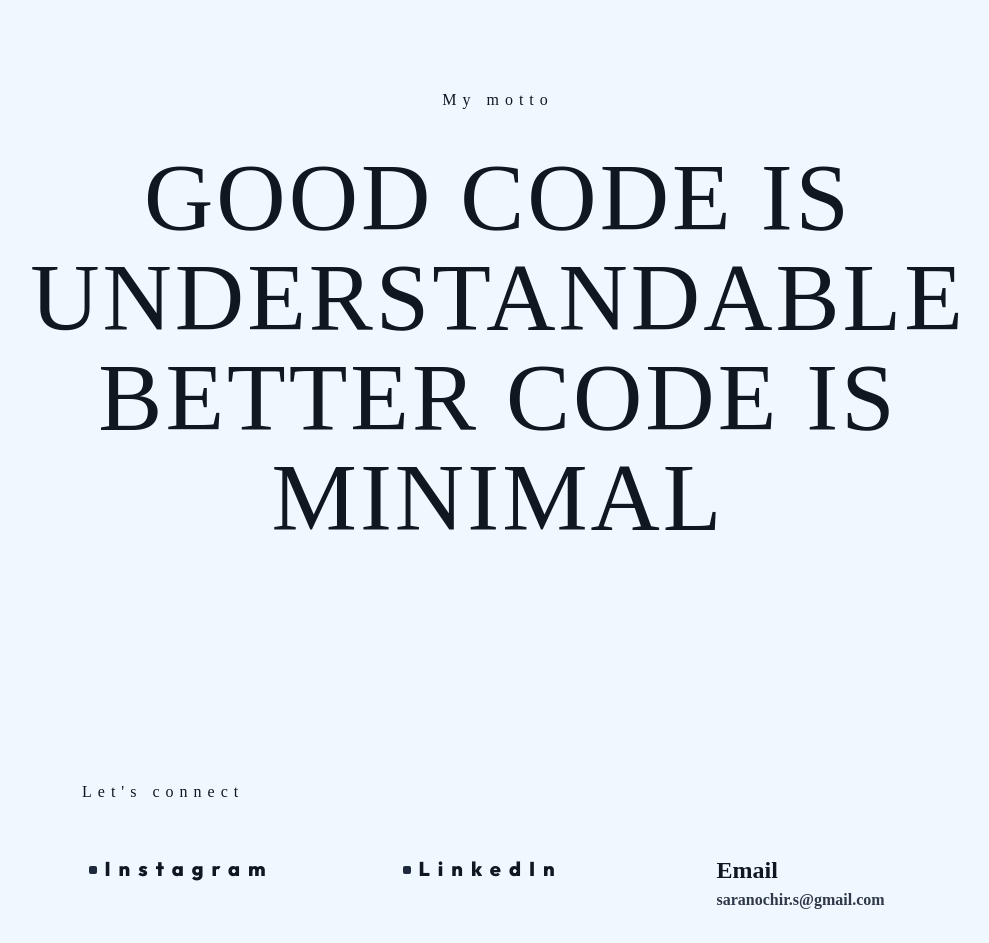
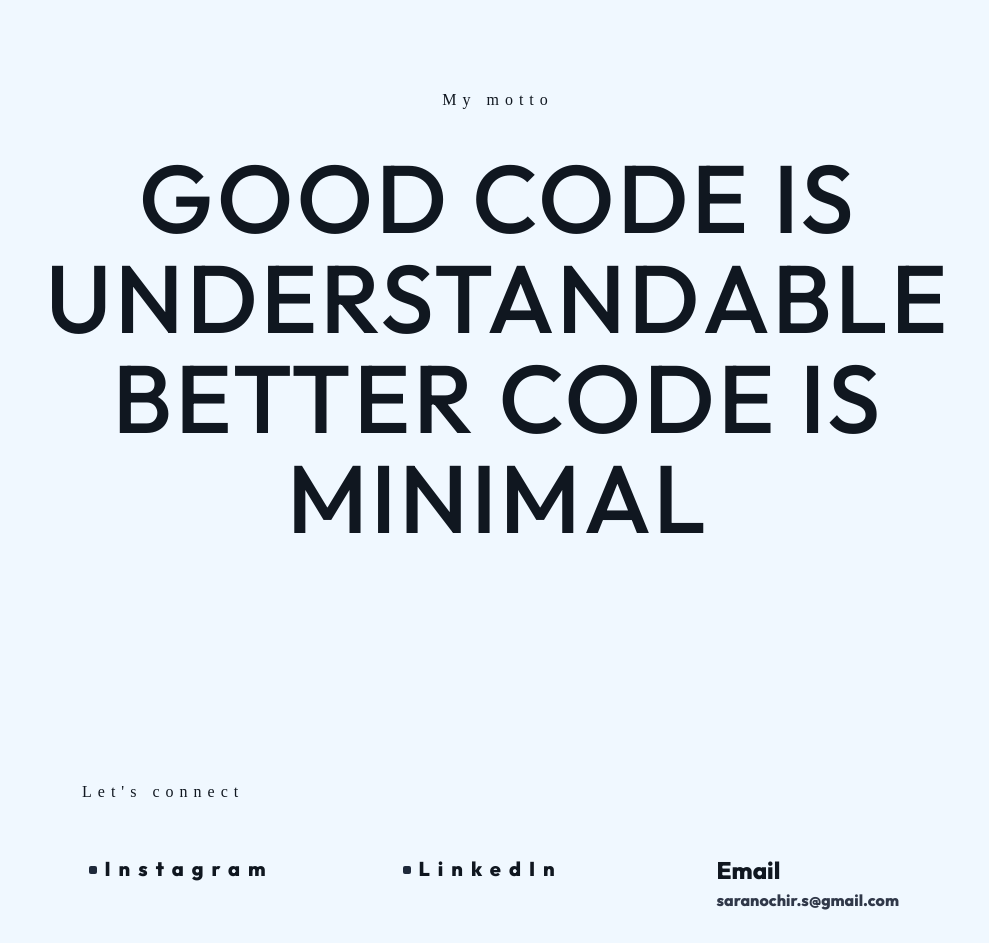
Before and after one commit to SaagiiSG/Saagii_21, a React (Vite) app: page / in a window 1280 px wide. Shown: the part 4100-5043 px from the top of the page, without its empty margins (142-1131 px from the left). Built offline with nearby package versions, Linux system fonts and the light colour scheme.

Commit message:
font fix

```diff
--- a/src/pages/finishing.jsx
+++ b/src/pages/finishing.jsx
@@ -25,7 +25,7 @@ export default function Finish(){
     return(
     <article  className='w-full h-[70vh] sm:h-[100vh] flex flex-col justify-center items-center overflow-hidden'>
         <header className='header text-center w-full'>My motto</header>
-        <div className='w-[95%] sm:w-[80%] flex flex-col justify-center items-center text-[40px] sm:text-[96px] text-center sm:leading-[100px] font-display font-bold tracking-[-1px] sm:font-medium sm:tracking-[3px]'>
+        <div className='w-[95%] sm:w-[80%] flex flex-col justify-center items-center text-[40px] sm:text-[96px] text-center sm:leading-[100px] font-body font-bold tracking-[-1px] sm:font-medium sm:tracking-[3px]'>
             <motion.p ref={ref}
             variants={{
                     hidden:{opacity:0, y:-20},
--- a/src/pages/footer.jsx
+++ b/src/pages/footer.jsx
@@ -53,7 +53,7 @@ function ContactInfo(props){
         }}
         initial={"hidden"}
         animate={mainControls}
-        className="group w-[227px] flex flex-col items-start justify-center font-display ml-[36px]">
+        className="group w-[227px] flex flex-col items-start justify-center font-body ml-[36px]">
             <h3 className="font-extrabold text-[24px]">{props.contactInfoName}</h3>
             <p className="font-extrabold text-[16px] text-slate-900 opacity-85 group-hover:scale-105 duration-300 ">{props.contactInformation}</p>
         </motion.div>
```
